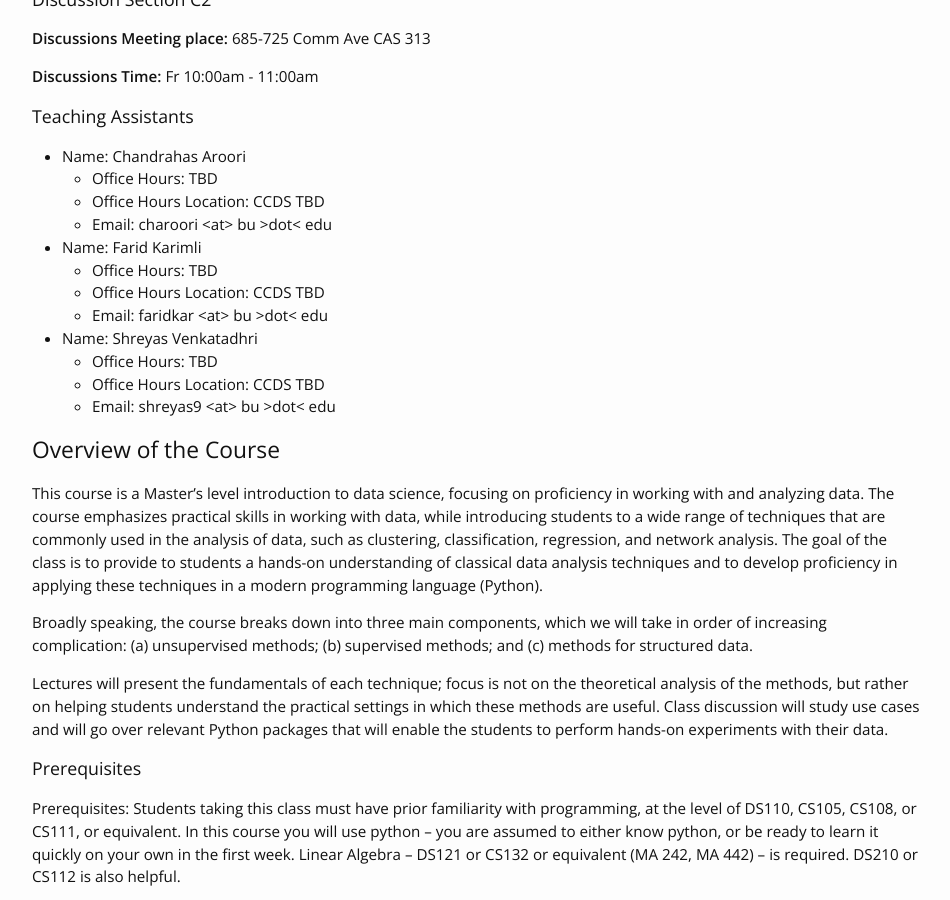
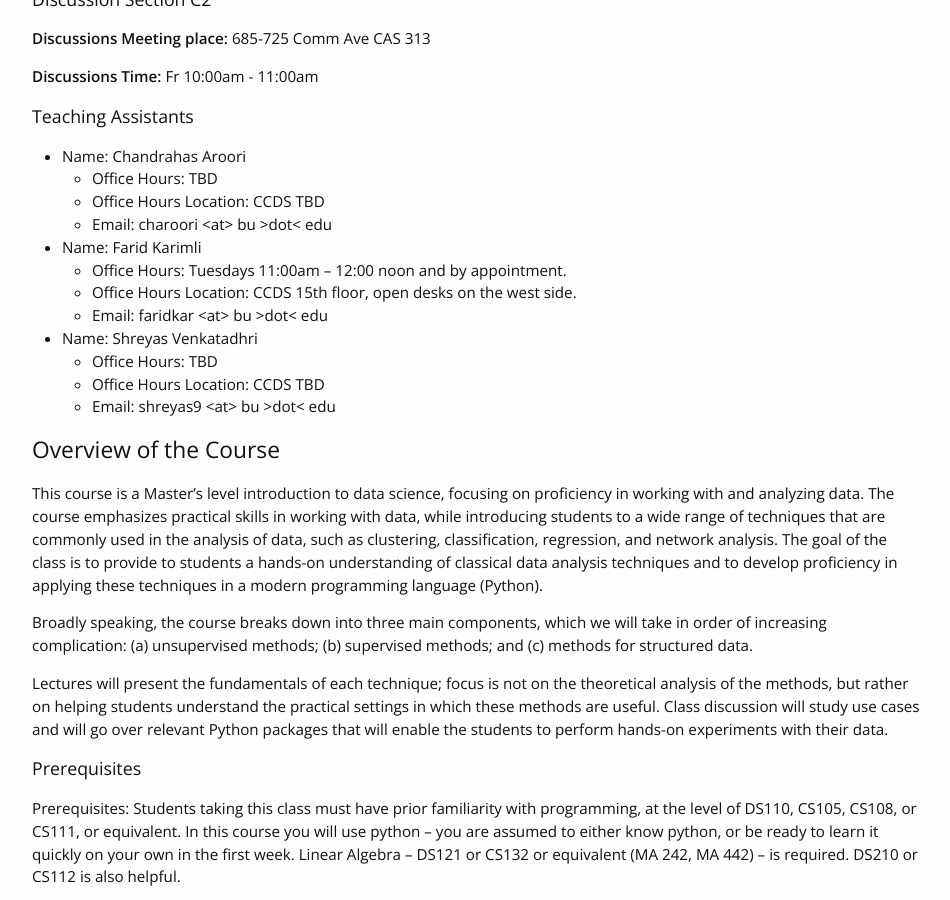
Before and after one commit to tools4ds/fa2024, a Jekyll site: the page built from index.md, in a window 1280 px wide and 900 px high, scrolled down 1381 px. Shown: the whole window, without its empty margins (163-1113 px from the left). Built offline with Jekyll 4.4.1, drawn with Linux system fonts in a browser that asks for light colours; nearby versions of some CDN libraries.

Commit message:
Update index.md

```diff
--- a/index.md
+++ b/index.md
@@ -92,8 +92,8 @@ document.addEventListener('DOMContentLoaded', function() {
    * Email: charoori &lt;at&gt; bu &gt;dot&lt; edu
 
 * Name: Farid Karimli
-   * Office Hours: TBD
-   * Office Hours Location: CCDS TBD
+   * Office Hours: Tuesdays 11:00am -- 12:00 noon and by appointment.
+   * Office Hours Location: CCDS 15th floor, open desks on the west side.
    * Email: faridkar &lt;at&gt; bu &gt;dot&lt; edu
 
 * Name: Shreyas Venkatadhri
```
